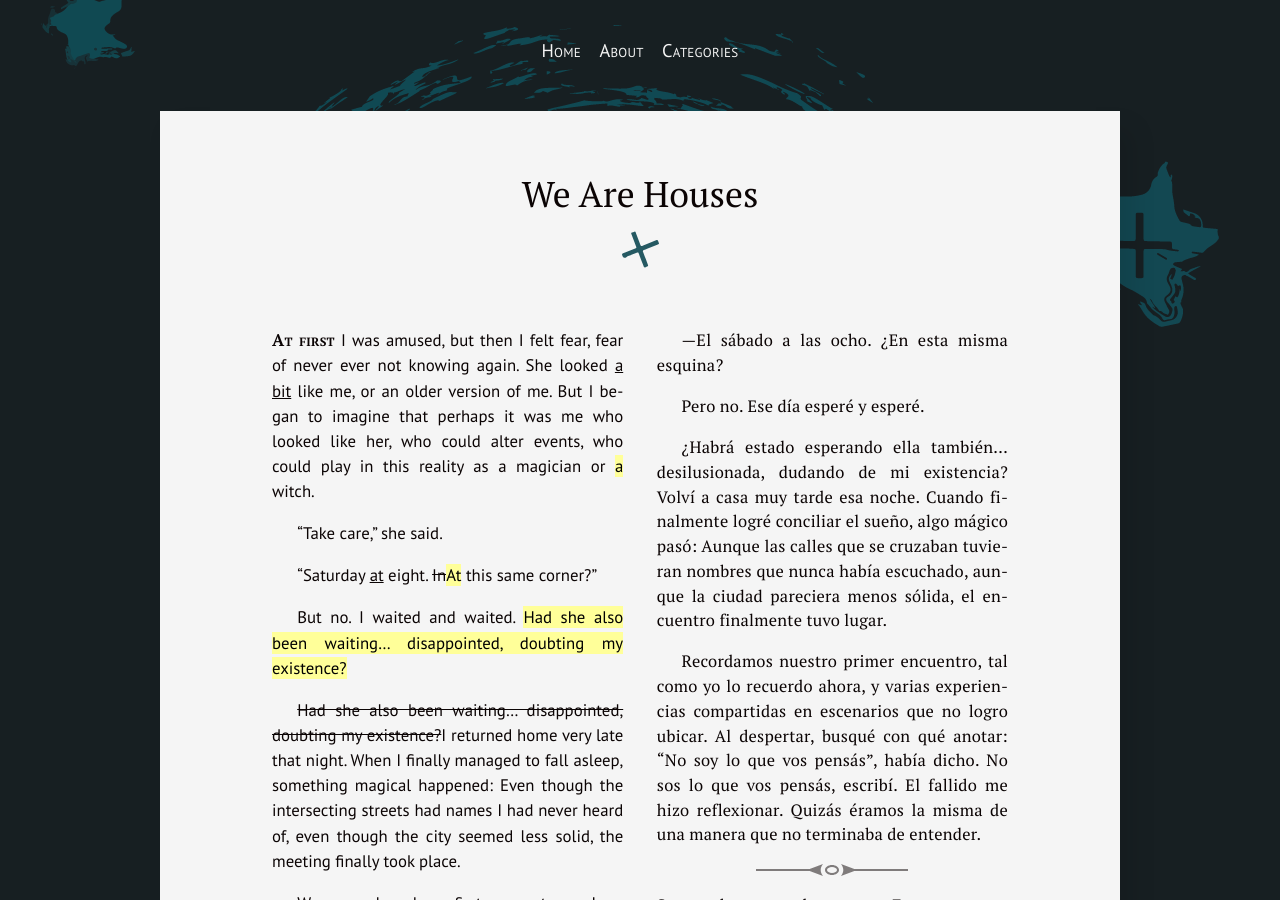
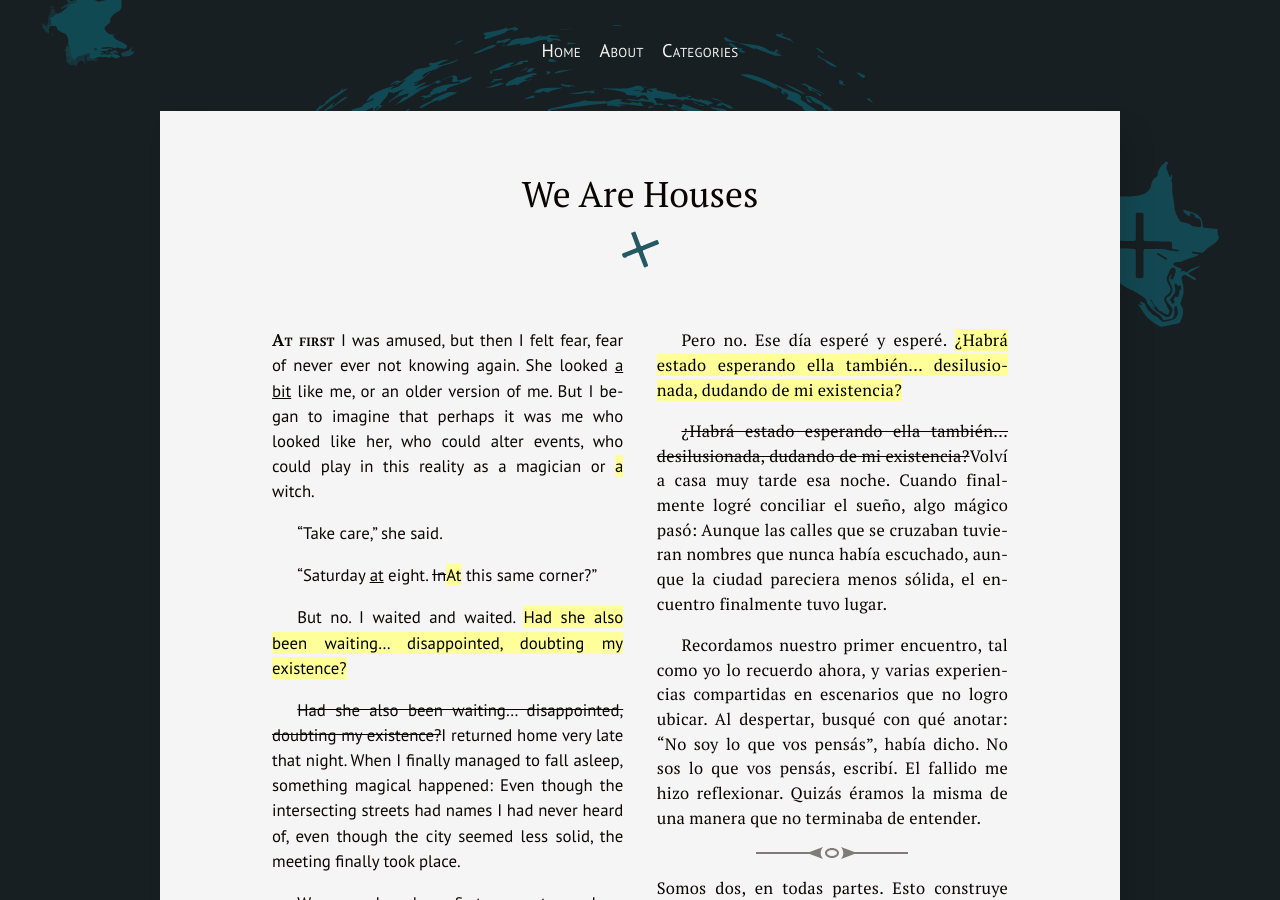
Before and after one commit to silvialohrmann/editorial, a Jekyll site: the page built from _posts/2022-11-18-we-are-houses.md, in a window 1280 px wide and 900 px high. Built offline with Jekyll 4.4.1, drawn with Linux system fonts in a browser that asks for light colours.

Commit message:
Update 2022-11-18-we-are-houses.md

```diff
--- a/_posts/2022-11-18-we-are-houses.md
+++ b/_posts/2022-11-18-we-are-houses.md
@@ -104,9 +104,9 @@
 
 <p>—El sábado a las ocho. ¿En esta misma esquina?</p>
 
-<p>Pero no. Ese día esperé y esperé.</p>
+<p>Pero no. Ese día esperé y esperé. <ins title="edited on 2023-01-08">¿Habrá estado esperando ella también… desilusionada, dudando de mi existencia?</ins></p>
 
-<p>¿Habrá estado esperando ella también… desilusionada, dudando de mi existencia? Volví a casa muy tarde esa noche. Cuando finalmente logré conciliar el sueño, algo mágico pasó: Aunque las calles que se cruzaban tuvieran nombres que nunca había escuchado, aunque la ciudad pareciera menos sólida, el encuentro finalmente tuvo lugar.</p>
+<p><del title="edited on 2023-01-08">¿Habrá estado esperando ella también… desilusionada, dudando de mi existencia?</del>Volví a casa muy tarde esa noche. Cuando finalmente logré conciliar el sueño, algo mágico pasó: Aunque las calles que se cruzaban tuvieran nombres que nunca había escuchado, aunque la ciudad pareciera menos sólida, el encuentro finalmente tuvo lugar.</p>
 
 <p>Recordamos nuestro primer encuentro, tal como yo lo recuerdo ahora, y varias experiencias compartidas en escenarios que no logro ubicar. Al despertar, busqué con qué anotar: “No soy lo que vos pensás”, había dicho. No sos lo que vos pensás, escribí. El fallido me hizo reflexionar. Quizás éramos la misma de una manera que no terminaba de entender.</p>
 <hr>
```
